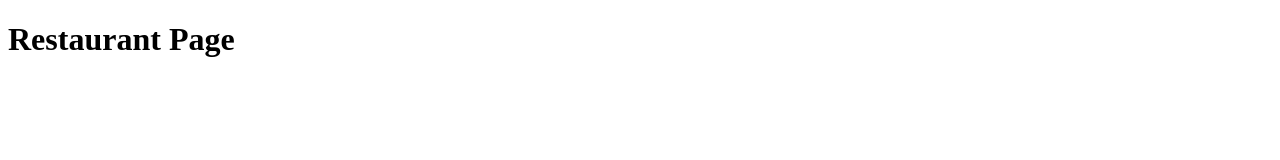
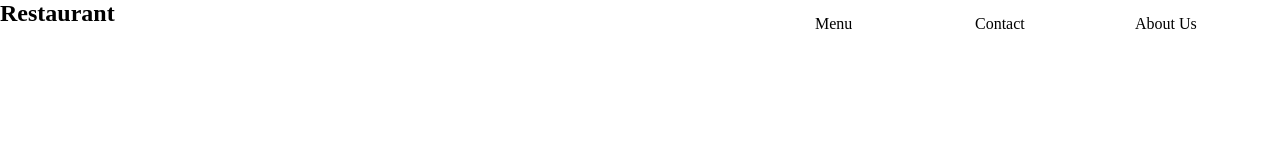
Before and after one commit to Bibraj96/Restaurant-Page, a plain HTML site: page index.html in a window 1280 px wide. Drawn offline with Linux system fonts and the light colour scheme.

Commit message:
organize navbar as grid

```diff
--- a/index.html
+++ b/index.html
@@ -7,6 +7,13 @@
   <title>Restaurant</title>
 </head>
 <body>
-  <h1>Restaurant Page</h1>
+  <nav>
+    <div id="navbar">
+      <h1>Restaurant</h1>
+      <a class="nav-item">Menu</a>
+      <a class="nav-item">Contact</a>
+      <a class="nav-item">About Us</a>
+    </div>
+  </nav>
 </body>
 </html>
--- a/style.css
+++ b/style.css
@@ -0,0 +1,29 @@
+* {
+  margin: 0;
+  padding: 0;
+  box-sizing: border-box;
+}
+
+/* Navbar */
+
+/* #navbar {
+  text-align: right;
+  padding: 15px 0px;
+}
+
+.nav-item {
+  padding: 10px;
+  margin: 15px;
+  display: inline;
+  list-style: none;
+} */
+
+#navbar {
+  display: grid;
+  grid-template-columns: 5fr 1fr 1fr 1fr;
+}
+
+.nav-item {
+  padding: 15px;
+  list-style: none;
+}
```
